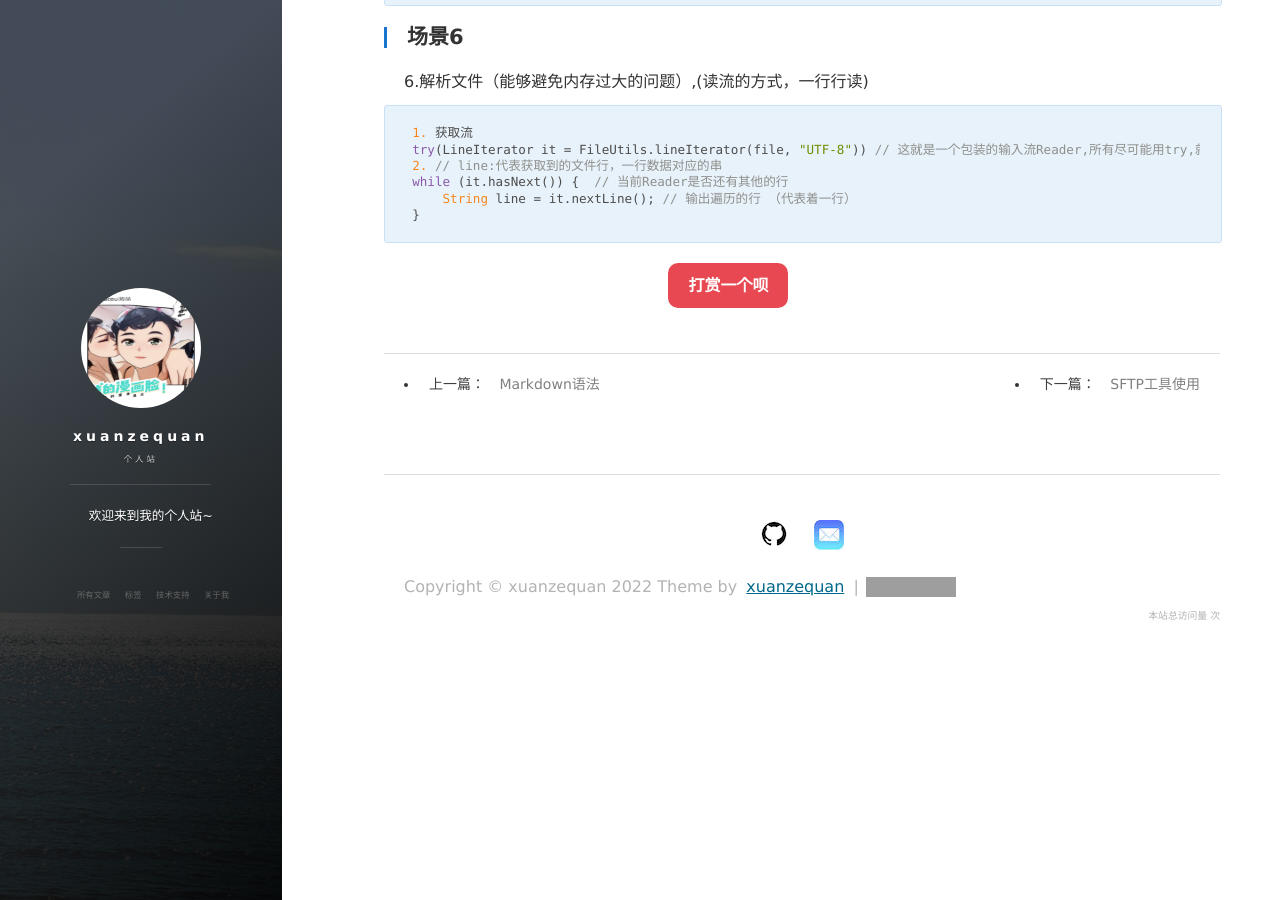
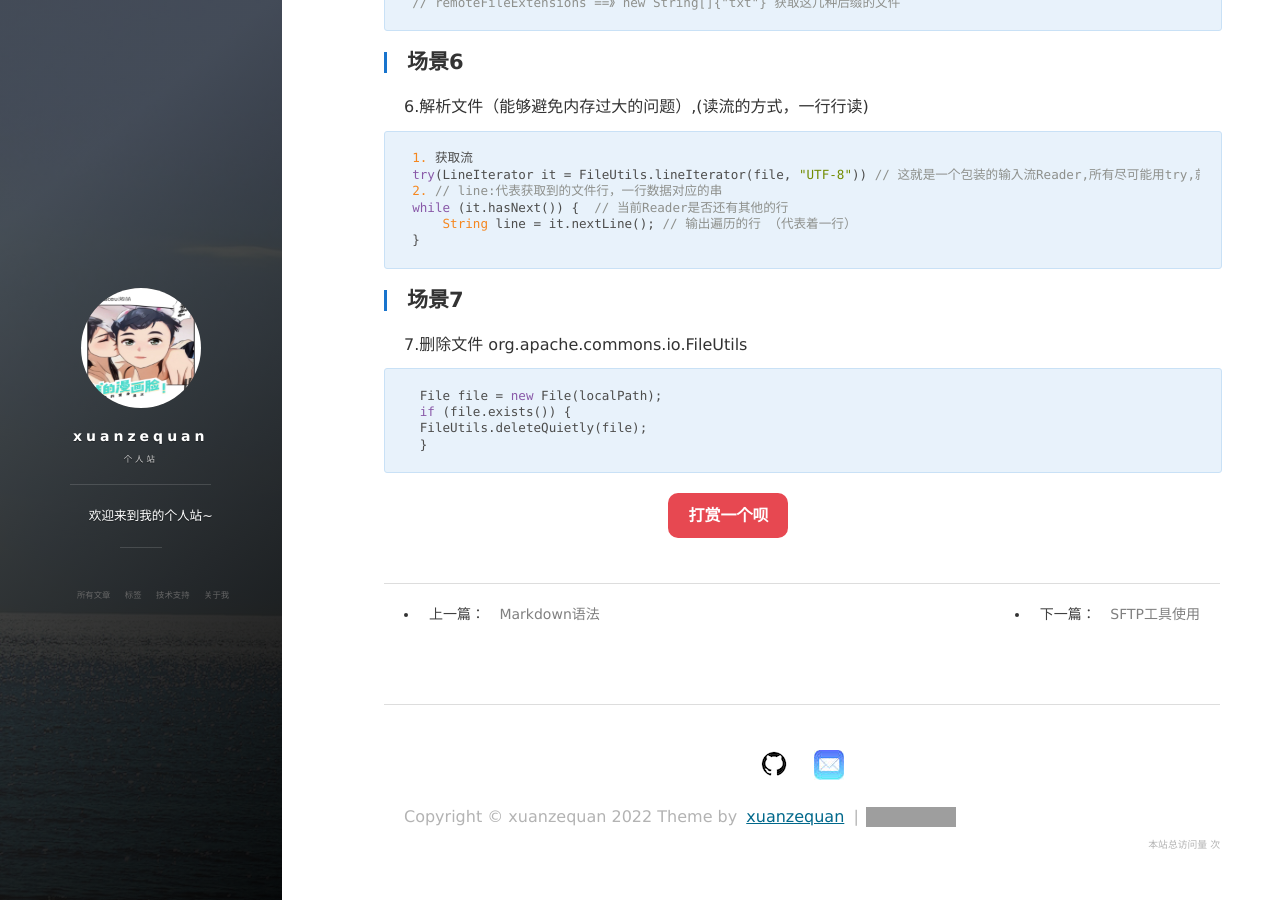
Before and after one commit to bestfutureforus/bestfutureforus.github.io, a Jekyll site: the page built from _posts/2021-10-15-File.md, in a window 1280 px wide and 900 px high, scrolled down 1620 px. Built offline with Jekyll 4.4.1, drawn with Linux system fonts in a browser that asks for light colours; nearby versions of some CDN libraries; comment, search, counter and statistics services are not loaded; grey boxes are pictures that could not be loaded.

Commit message:
file增加删除方法

```diff
--- a/_posts/2021-10-15-File.md
+++ b/_posts/2021-10-15-File.md
@@ -66,3 +66,12 @@ tag: hexo
     while (it.hasNext()) {  // 当前Reader是否还有其他的行
         String line = it.nextLine(); // 输出遍历的行 （代表着一行）
     }
+
+## 场景7
+
+ 7.删除文件 org.apache.commons.io.FileUtils
+
+     File file = new File(localPath);
+     if (file.exists()) {
+     FileUtils.deleteQuietly(file);
+     }
```
